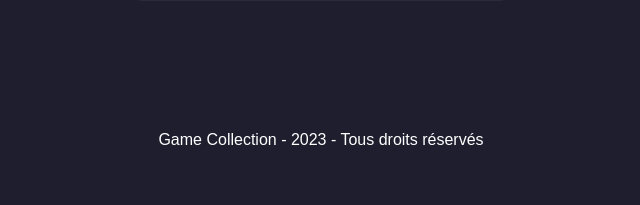
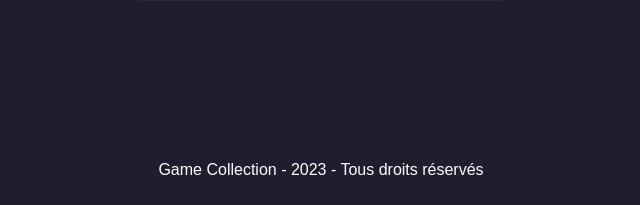
Before and after one commit to Yoshi-OOF/Game-Collection, a PHP site: page /index.php?action=Footer in a window 1280 px wide. Shown: the part 595-800 px from the top of the page, without its empty margins (319-959 px from the left). Run offline with PHP 8.4, Linux system fonts and the light colour scheme.

Commit message:
Fix footer

```diff
--- a/Css/Footer.css
+++ b/Css/Footer.css
@@ -1,10 +1,10 @@
 /* FOOTER */
 footer {
     text-align: center;
-    padding: 40px;
+    padding: 10px;
     position: absolute;
     bottom: 0;
-    width: 50%;
+    /* width: 50%; */
     color: #ffffff;
 }
 
```
